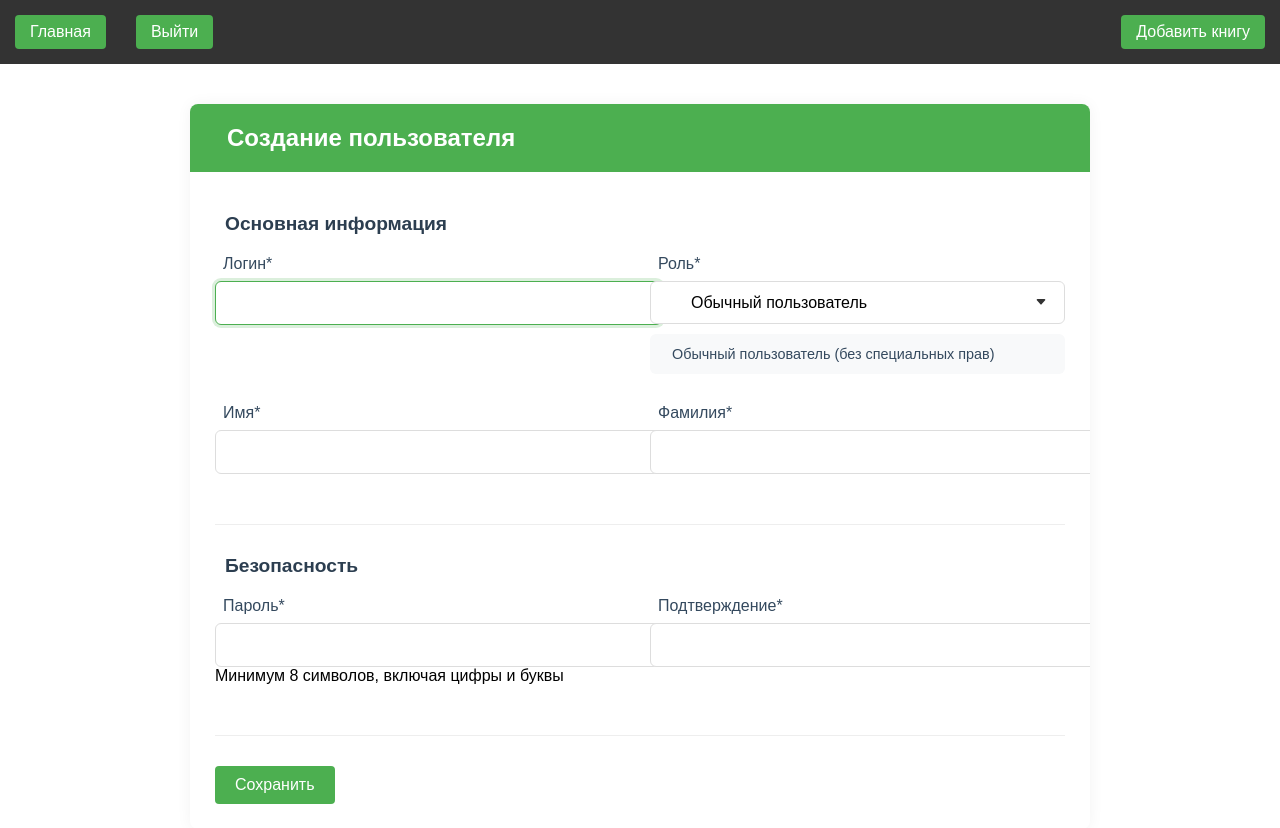
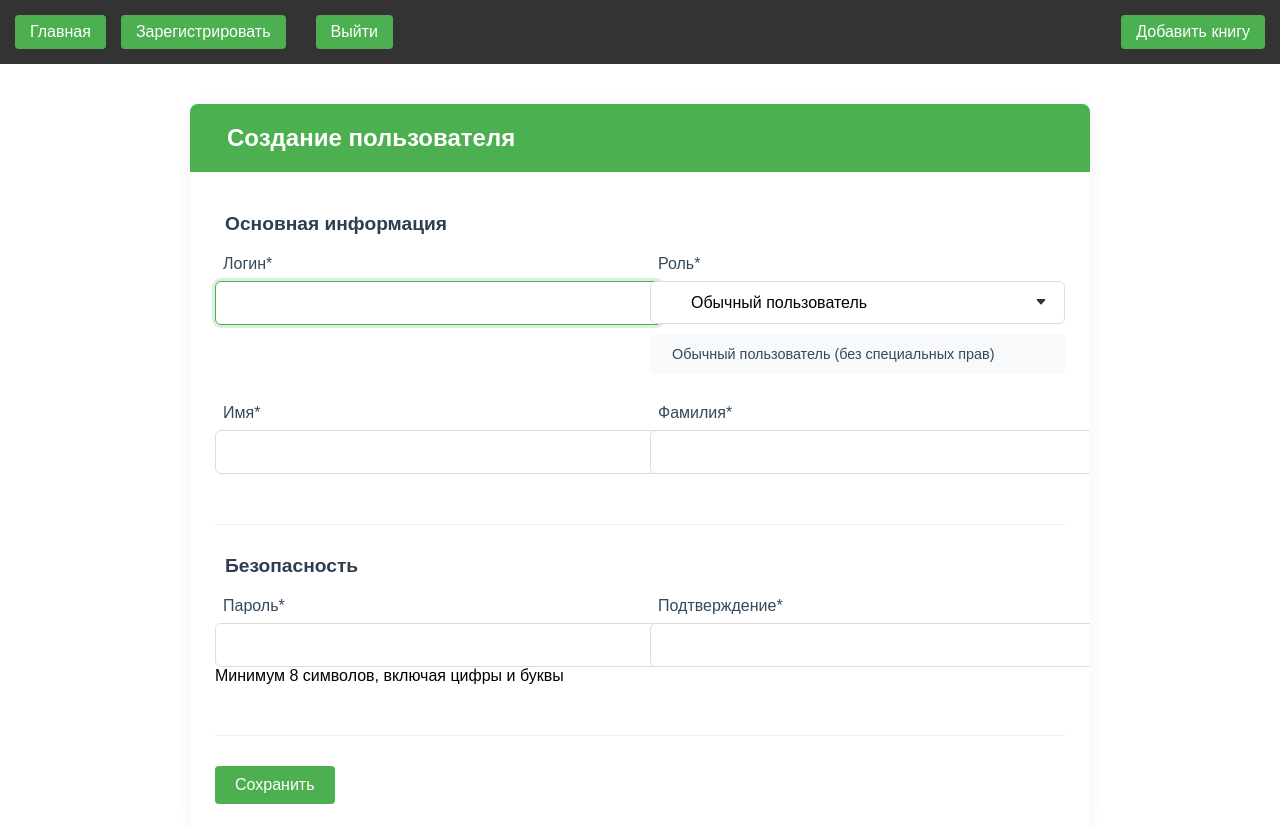
Before and after one commit to slaverchief/backend-exam, a Django app: page /authsys/create/ in a window 1280 px wide. Shown: the top 828 px of the page. Run offline with Django 5.2, Linux system fonts and the light colour scheme; the visitor is signed in with stand-in values (Sample User, id 1).

Commit message:
Signup button fix

```diff
--- a/templates/base.html
+++ b/templates/base.html
@@ -13,11 +13,14 @@
         <div class="user-auth">
             <a href="{% url 'mainpage' %}" class="nav">Главная</a>
             {% if request.user.is_authenticated %}
+            {% if request.user.is_superuser %}
+            <a href="{% url 'create_user' %}" class="login-btn">Зарегистрировать</a>
+            {% endif %}
             <span class="user-name">{{ request.full_name }}</span>
             <a href="{% url 'logout' %}" class="login-btn">Выйти</a>
             {% else %}
             <a href="{% url 'signin' %}" class="login-btn">Войти</a>
-            <a href="{% url 'create_user' %}" class="login-btn">Зарегистрироваться</a>
+
             {% endif %}
         </div>
 
```
Also changed, not shown: main/migrations/0006_alter_review_book.py (added).
